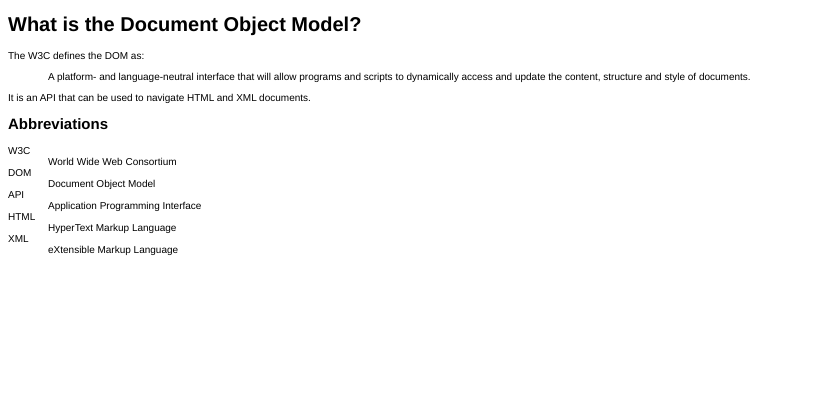
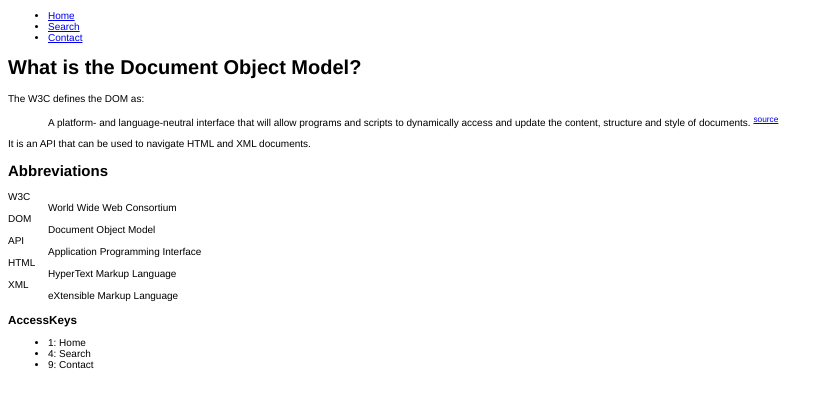
Before and after one commit to jpch89/domscripting, a plain HTML site: page 8-充实文档的内容/04abbreviation/explanation.html in a window 1280 px wide. Shown: the whole page, without its empty margins (0-834 px from the left). Drawn offline with Linux system fonts and the light colour scheme.

Commit message:
finish 8

```diff
--- a/8-充实文档的内容/04abbreviation/explanation.html
+++ b/8-充实文档的内容/04abbreviation/explanation.html
@@ -5,11 +5,14 @@
   <meta charset="utf-8" />
   <title>Explaining the Document Object Model</title>
   <link rel="stylesheet" href="styles/typography.css">
-  <script src="scripts/addLoadEvent.js"></script>
-  <script src="scripts/displayAbbreviations.js"></script>
 </head>
 
 <body>
+  <ul>
+    <li><a href="index.html" accesskey="1">Home</a></li>
+    <li><a href="search.html" accesskey="4">Search</a></li>
+    <li><a href="contact.html" accesskey="9">Contact</a></li>
+  </ul>
   <h1>What is the Document Object Model?</h1>
   <p>
     The <abbr title="World Wide Web Consortium">W3C</abbr> defines the <abbr title="Document Object Model">DOM</abbr>
@@ -25,6 +28,11 @@
     It is an <abbr title="Application Programming Interface">API</abbr> that can be used to navigate <abbr
       title="HyperText Markup Language"> HTML</abbr> and <abbr title="eXtensible Markup Language">XML</abbr> documents.
   </p>
+  <script src="scripts/addLoadEvent.js"></script>
+  <script src="scripts/displayAbbreviations.js"></script>
+  <script src="scripts/displayCitations.js"></script>
+  <script src="scripts/displayAccessKeys.js"></script>
+
 </body>
 
 </html>
--- /dev/null
+++ b/8-充实文档的内容/04abbreviation/scripts/displayAccessKeys.js
@@ -0,0 +1,41 @@
+function displayAccessKeys() {
+  if (
+    !document.getElementsByTagName ||
+    !document.createElement ||
+    !document.createTextNode
+  )
+    return false
+
+  var links = document.getElementsByTagName('a')
+  var akeys = new Array()
+  for (var i = 0; i < links.length; i++) {
+    var current_link = links[i]
+    if (!current_link.getAttribute('accesskey')) continue
+    var key = current_link.getAttribute('accesskey')
+    var text = current_link.lastChild.nodeValue
+    // 添加到 akeys 关联数组
+    akeys[key] = text
+  }
+
+  // 创建快捷键列表
+  var list = document.createElement('ul')
+  for (key in akeys) {
+    var text = akeys[key]
+    var str = key + ': ' + text
+    var item = document.createElement('li')
+    var item_text = document.createTextNode(str)
+    item.appendChild(item_text)
+    list.appendChild(item)
+  }
+
+  // 创建标题
+  var header = document.createElement('h3')
+  var header_text = document.createTextNode('AccessKeys')
+  header.appendChild(header_text)
+
+  // 添加到 body
+  document.body.appendChild(header)
+  document.body.appendChild(list)
+}
+
+addLoadEvent(displayAccessKeys)
--- /dev/null
+++ b/8-充实文档的内容/04abbreviation/scripts/displayCitations.js
@@ -0,0 +1,39 @@
+function displayCitations() {
+  if (
+    !document.getElementsByTagName ||
+    !document.createElement ||
+    !document.createTextNode
+  )
+    return false
+  var quotes = document.getElementsByTagName('blockquote')
+  for (var i = 0; i < quotes.length; i++) {
+    // 检测当前的 blockquote 元素是否有 cite 属性
+    // 如果没有则不执行本次循环
+    if (!quotes[i].getAttribute('cite')) {
+      continue
+    }
+    // 或者写成这样
+    // if (!quotes[i].getAttribute('cite')) continue
+
+    var url = quotes[i].getAttribute('cite')
+    var quoteChildren = quotes[i].getElementsByTagName('*')
+    if (quoteChildren.length < 1) continue
+    // 找到了 blockquote 的最后一个元素节点
+    var elem = quoteChildren[quoteChildren.length - 1]
+
+    // 创建链接
+    var link = document.createElement('a')
+    var link_text = document.createTextNode('source')
+    link.appendChild(link_text)
+    // link.setAttribute('href', url)
+    link.href = url
+
+    // 创建上标，并添加 a 标签
+    var superscript = document.createElement('sup')
+    superscript.appendChild(link)
+    // 把上标添加到 blockquote 元素最后一个元素节点的里面
+    elem.appendChild(superscript)
+  }
+}
+
+addLoadEvent(displayCitations)
```
